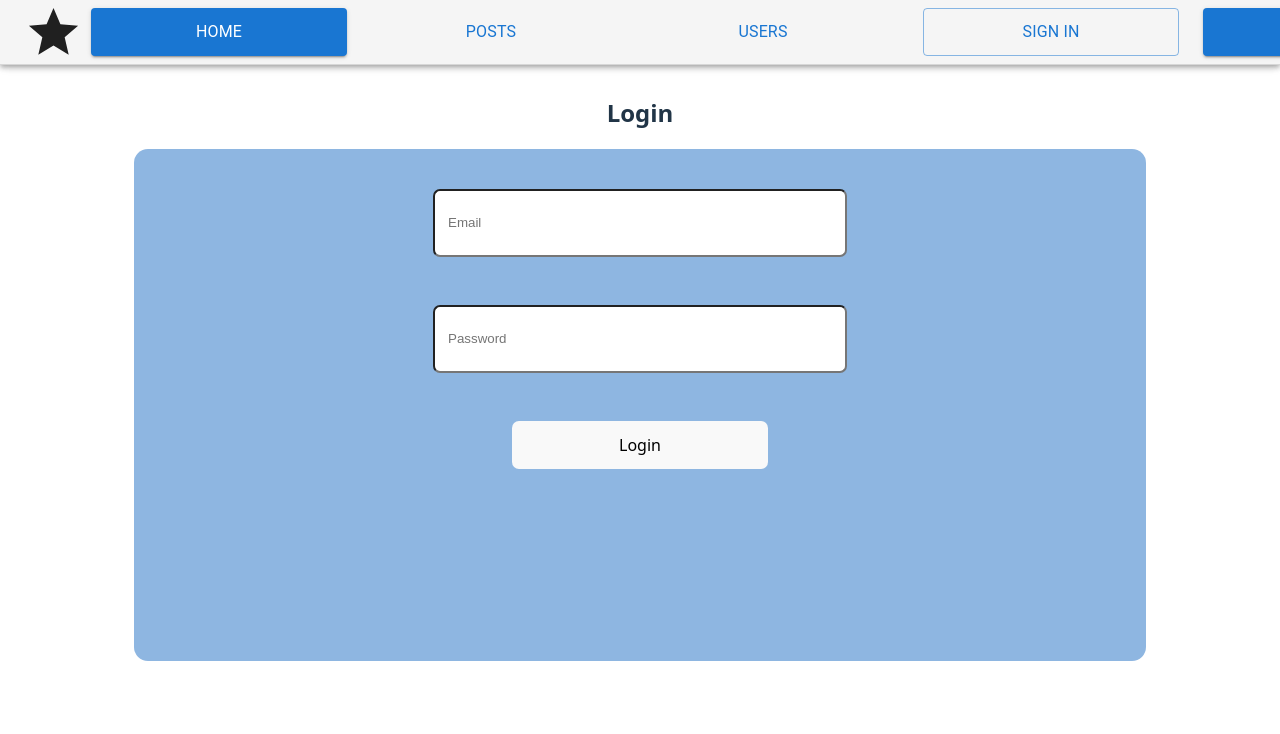
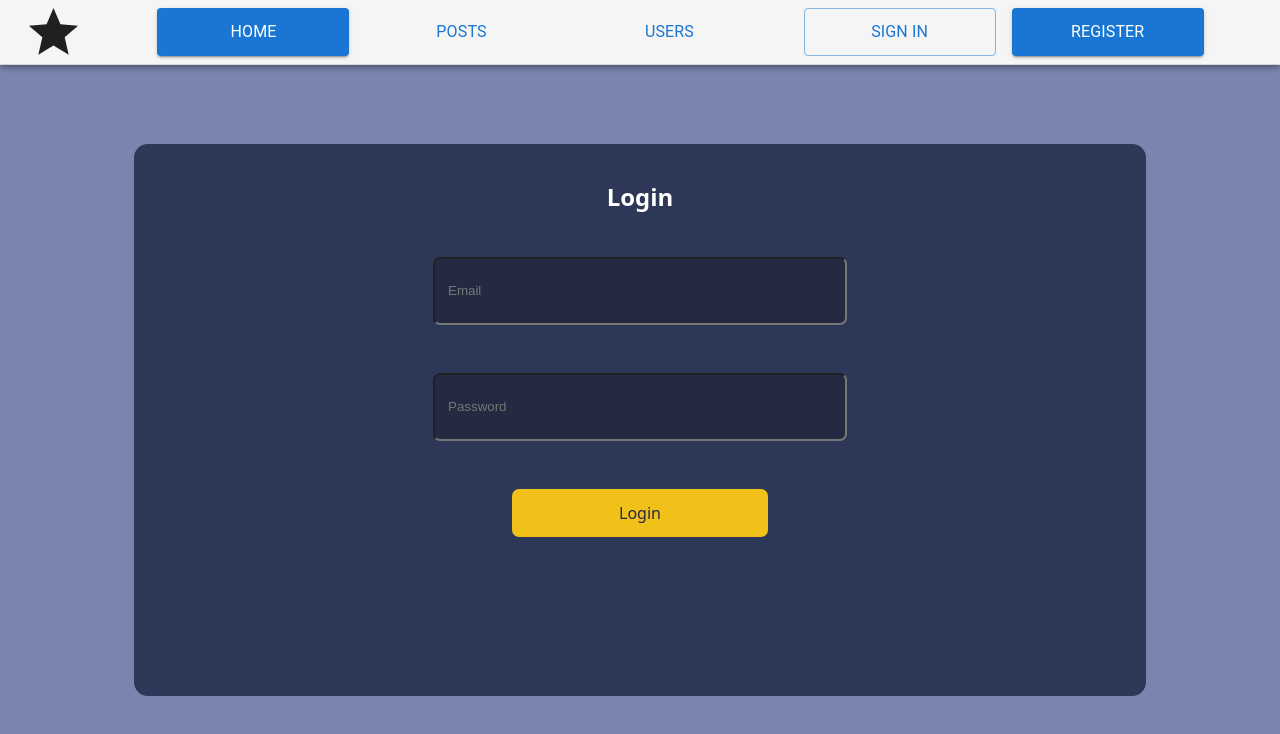
Before and after one commit to klobaziewicz/ztpai, a React (Create React App) app in the folder frontend/: page /login in a window 1280 px wide. Shown: the top 734 px of the page. Built offline with nearby package versions, Linux system fonts and the light colour scheme.

Commit message:
style(ui): update layout and colors on nav and login page

```diff
--- a/frontend/src/controllers/Login.jsx
+++ b/frontend/src/controllers/Login.jsx
@@ -50,8 +50,8 @@ function Login() {
     return (
         <div>
             <Nav/>
-            <h2>Login</h2>
             <form onSubmit={handleSubmit}>
+                <h2>Login</h2>
                 <input
                     type="email"
                     name="email"
--- a/frontend/src/controllers/Nav.jsx
+++ b/frontend/src/controllers/Nav.jsx
@@ -6,8 +6,9 @@ import { Link } from 'react-router-dom';
 
 const StyledButton = styled(Button)(({ theme }) => ({
     margin: theme.spacing(1),
-    padding: theme.spacing(0.5, 1.5),
+    padding: theme.spacing(0.5, 1.2),
     borderRadius: theme.shape.borderRadius,
+    maxWidth: "15vw"
 }));
 
 const Nav = () => {
@@ -17,12 +18,12 @@ const Nav = () => {
             color="default"
             sx={{ borderBottom: 1, borderColor: "divider", width: "100vw", top: 0, display: "flex" }}
         >
-            <Toolbar sx={{ display: "flex", justifyContent: "space-between", alignItems: "center", minWidth: "80px" }}>
-                <Box sx={{ display: "flex", flex: 1}}>
+            <Toolbar sx={{ display: "flex", justifyContent: "space-between", alignItems: "center", minWidth: "80px", Widht: "10vw" }}>
+                <Box sx={{ display: "flex", flexGrow: 1}}>
                     <StarIcon sx={{ fontSize: 59 }} />
                 </Box>
 
-                <Box sx={{ display: "flex", justifyContent: "center", flex: 1}}>
+                <Box sx={{ display: "flex", justifyContent: "center", flexGrow: 1, Widht: "50vw"}}>
                     <Link to={`/`}>
                         <StyledButton variant="contained" color="primary">
                             <Typography>Home</Typography>
@@ -40,7 +41,7 @@ const Nav = () => {
                     </Link>
                 </Box>
 
-                <Box sx={{ display: "flex", alignItems: "center", gap: 1, pl: 2, flex: 1 }}>
+                <Box sx={{ display: "flex", alignItems: "center", flexGrow: 1, Widht: "40vw"}}>
                     <Link to={`/login`}>
                         <StyledButton variant="outlined">
                             <Typography>Sign in</Typography>
--- a/frontend/src/controllers/Register.jsx
+++ b/frontend/src/controllers/Register.jsx
@@ -51,8 +51,8 @@ function Register() {
     return (
         <div>
             <Nav/>
-            <h2>Register</h2>
             <form onSubmit={handleSubmit}>
+                <h2>Register</h2>
                 <input
                     type="email"
                     name="email"
--- a/frontend/src/style/loginRegister.css
+++ b/frontend/src/style/loginRegister.css
@@ -1,18 +1,27 @@
+body {
+    margin-top: -5vh;
+    padding-top: 5vh;
+    height: 100vh;
+    background-color: #7b84af;
+    overflow-y: hidden;
+}
+
 h2{
-    margin-top: 12vh;
     margin-left: auto;
     margin-right: auto;
     width: fit-content;
+    color: white;
 }
 form{
     align-items: center;
     justify-items: center;
     padding: 2vh 2vw;
-    height: 60vh;
+    height: 65vh;
     width: 75vw;
     margin: auto;
+    margin-top: 18vh;
     border-radius: 14px;
-    background-color: #8eb6e1;
+    background-color: #2d3758;
     display: flex;
     flex-direction: column;
 }
@@ -22,7 +31,11 @@ button, input{
     height: 6vh;
     margin: 3vh 0;
     border-radius: 7px;
+    background-color: #252a43;
+    color: white;
 }
 button{
     width: 20vw;
+    background-color: #f1c019;
+    color: #252a43;
 }
```
